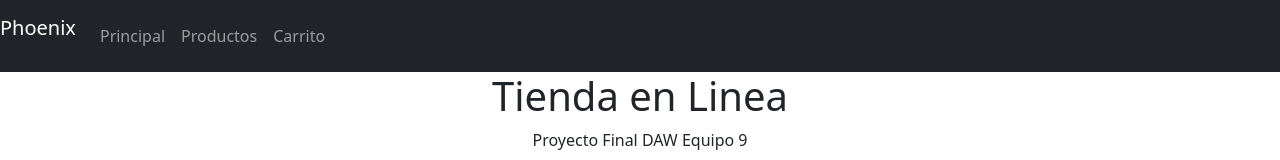
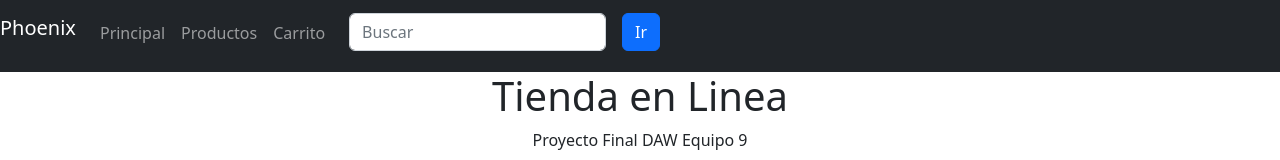
Before and after one commit to alexenr02/phoenix, a React (Create React App) app in the folder phoenix/: page / in a window 1280 px wide. Shown: the top 160 px of the page. Built offline with nearby package versions, Linux system fonts and the light colour scheme.

Commit message:
Search NavBar
Version que ya contiene el search en NavBar

```diff
--- a/phoenix/src/App.css
+++ b/phoenix/src/App.css
@@ -1,6 +1,4 @@
-.App {
-  text-align: center;
-}
+
 
 .App-logo {
   height: 40vmin;
--- a/phoenix/src/Components/NavBar.js
+++ b/phoenix/src/Components/NavBar.js
@@ -26,10 +26,23 @@ function NavBar() {
       </li>
       <li className="nav-item ">
         <a className="nav-link " href="/carrito">Carrito</a>
+      </li>
+
+      <li className="nav-item ">
+        <form className="form-inline">
+        <div className="form-group mx-sm-3 mb-2">
+
+        <input type="password" className="form-control" id="inputPassword2" placeholder="Buscar">
+       </input>
+        </div>
+       </form>
+      </li>
+      <li className="nav-item ">
+      <button type="submit" className="btn btn-primary ">Ir</button>
+      </li>
+    </ul>
 
 
-      </li>
-    </ul>
   </div>
 </nav>
   )
```
